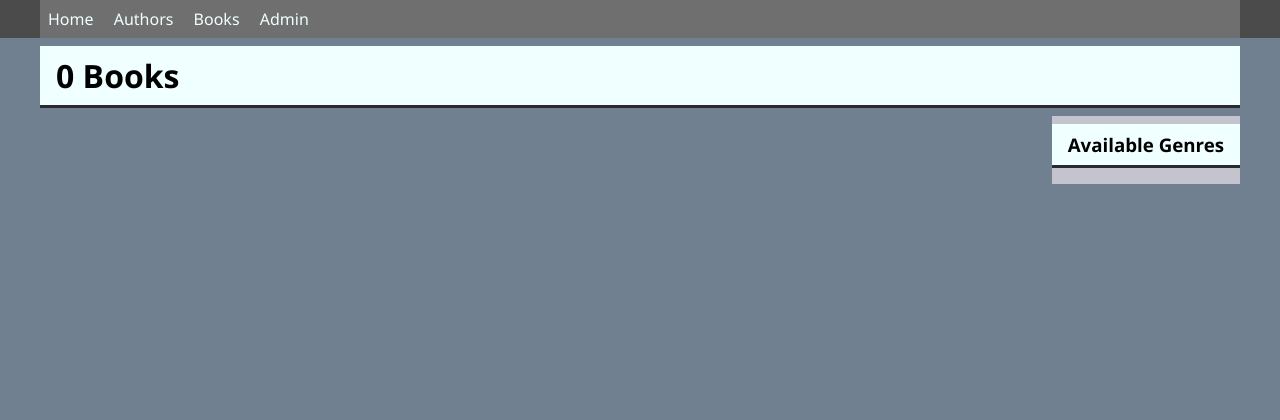
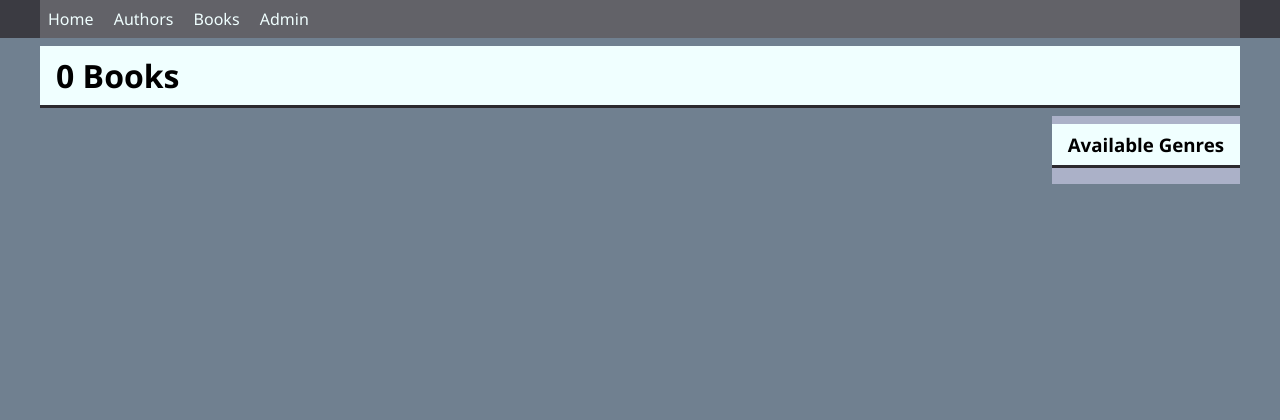
Before and after one commit to justinazymonaite/ptu5_django_library, a Django app: page /books/ in a window 1280 px wide. Shown: the top 420 px of the page. Run offline with Django 4.2, Linux system fonts and the light colour scheme; data that the repository does not hold is empty.

Commit message:
papildytas css

```diff
--- a/ptu5_library/library/static/library/css/base.css
+++ b/ptu5_library/library/static/library/css/base.css
@@ -9,7 +9,7 @@ body {
 }
 
 header {
-    background-color: rgb(75, 75, 75);
+    background-color: rgb(59, 59, 66);
 }
 
 header, main, footer {
@@ -78,3 +78,13 @@ ul li a {
 ul li:hover {
     background-color: rgba(255, 255, 255, 0.2);
 }
+
+.genre_filter {
+    float: right;
+    background-color:  rgba(255, 255, 255, 0.2);
+    background-color: rgb(171, 177, 200);
+}
+
+.genre_filter .current {
+    background-color: rgb(91, 96, 116);
+}
--- a/ptu5_library/library/templates/library/book_list.html
+++ b/ptu5_library/library/templates/library/book_list.html
@@ -8,7 +8,7 @@
         <h3>Available Genres</h3>
         <ul>
             {% for filter_genre in genres %}
-                <li>{{ filter_genre.link_filtered_books }}</li>
+                <li class="{% if filter_genre == genre %}current{% endif %}">{{ filter_genre.link_filtered_books }}</li>
             {% endfor %}
         </ul>
     </div>
```
